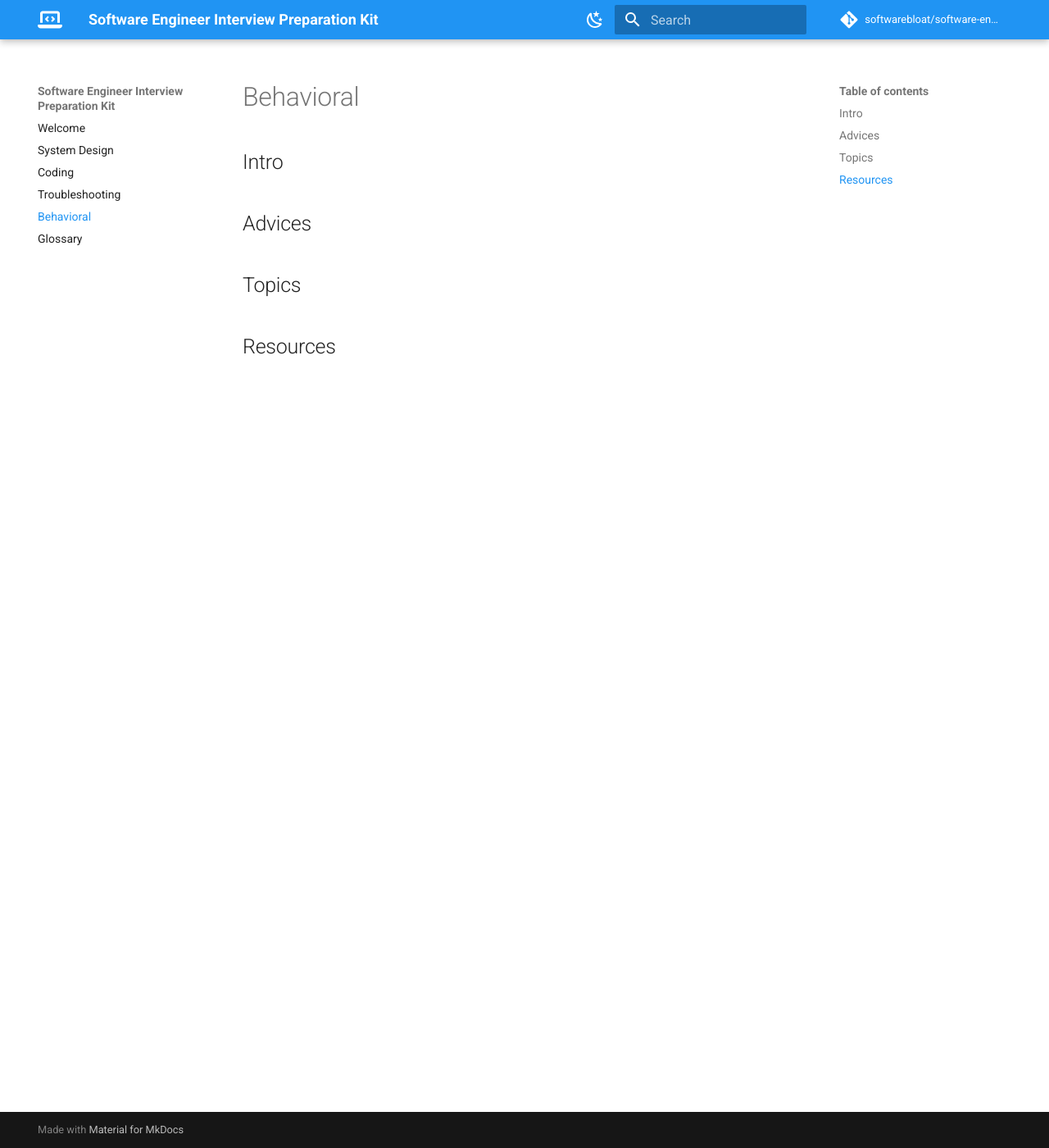
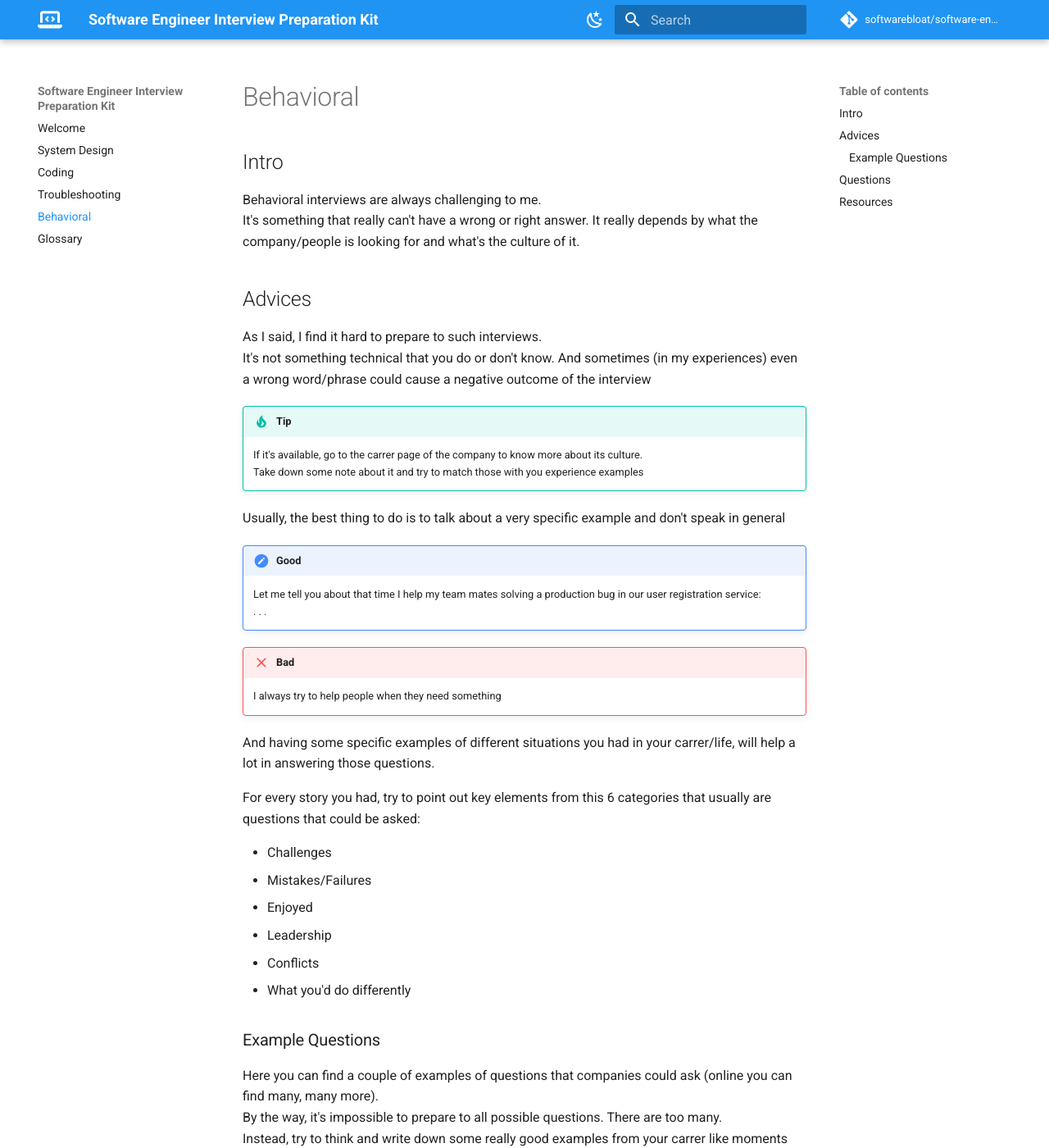
Before and after one commit to softwarebloat/software-engineer-interview-prep-kit, an MkDocs documentation site: the page built from docs/behavioral.md, in a window 1280 px wide and 1400 px high. Shown: the whole window at 82% size. Built offline with MkDocs 1.6.1 and Material for MkDocs 9.7.7, drawn with Linux system fonts in a browser that asks for light colours; comment, search, counter and statistics services are not loaded; some of the changed text lies outside the part shown.

Commit message:
feat: add behavioral interview page content

```diff
--- a/docs/behavioral.md
+++ b/docs/behavioral.md
@@ -1,7 +1,67 @@
 ## Intro
+Behavioral interviews are always challenging to me.
+It's something that really can't have a wrong or right answer. It really depends by what the company/people is looking for and
+what's the culture of it.
+
+
 
 ## Advices
 
-## Topics
+As I said, I find it hard to prepare to such interviews.
+It's not something technical that you do or don't know. And sometimes (in my experiences) even a wrong word/phrase could cause a negative outcome of the interview
+
+!!! tip
+    If it's available, go to the carrer page of the company to know more about its culture.
+    Take down some note about it and try to match those with you experience examples
+
+Usually, the best thing to do is to talk about a very specific example and don't speak in general
+
+!!! check "Good"
+    Let me tell you about that time I help my team mates solving a production bug in our user registration service:
+    . . .
+
+!!! failure "Bad"
+    I always try to help people when they need something
+
+And having some specific examples of different situations you had in your carrer/life, will help a lot in answering those questions.
+
+For every story you had, try to point out key elements from this 6 categories that usually are questions that could be asked:
+
+- Challenges
+- Mistakes/Failures
+- Enjoyed
+- Leadership
+- Conflicts
+- What you'd do differently
+
+### Example Questions
+Here you can find a couple of examples of questions that companies could ask (online you can find many, many more).
+By the way, it's impossible to prepare to all possible questions. There are too many.
+Instead, try to think and write down some really good examples from your carrer like moments where you handled **negative feedback** or you were **collaborative**, etc...
+
+!!! question "Examples"
+    - Why *this company*?
+    - What are you looking for?
+    - Something from your carrer you are very proud of>
+    - A time you had to show disagreement?
+    - Something you regretted later?
+    - A time you introduced a new practice in the team which proved to be beneficial
+
+Again, those are just to have an idea but don't focus too much preparing answer for those questions but rather on examples.
+
+## Questions
+At the end of the interview, you should have time to ask some question on topics you are interested in.
+Here's some examples of questions you could ask after a Behavioral interview:
+
+!!! question ""
+    - Are you happy with your work/life balance?
+    - What's your typical day at work?
+    - One thing that you like about working in Spotify and one that you don’t
+    - being in a squad working on a specific area, are you able to have different challenges over time?
+
 
 ## Resources
+
+__Reads__:
+
+- [Cracking the Coding Interview](https://www.goodreads.com/book/show/55014663-cracking-the-coding-interview)
```
